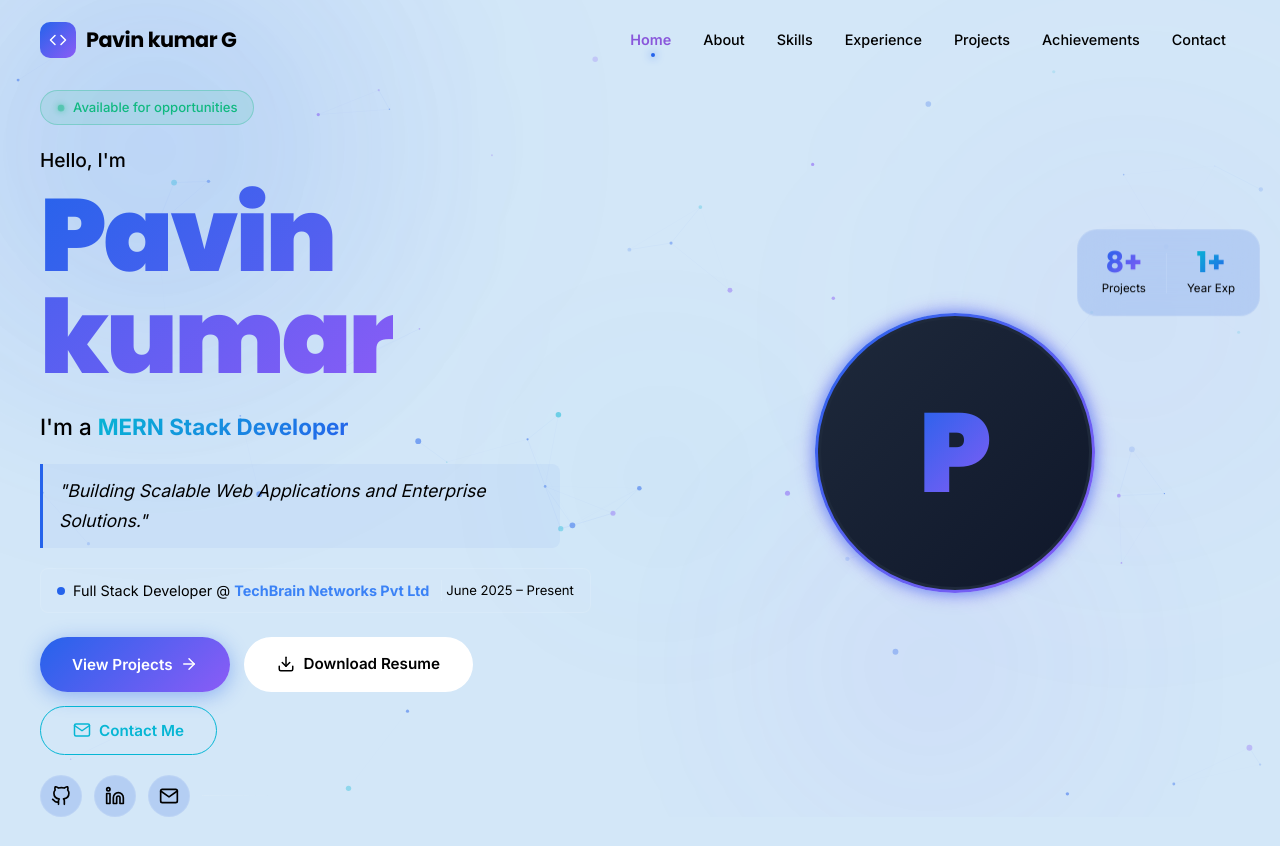
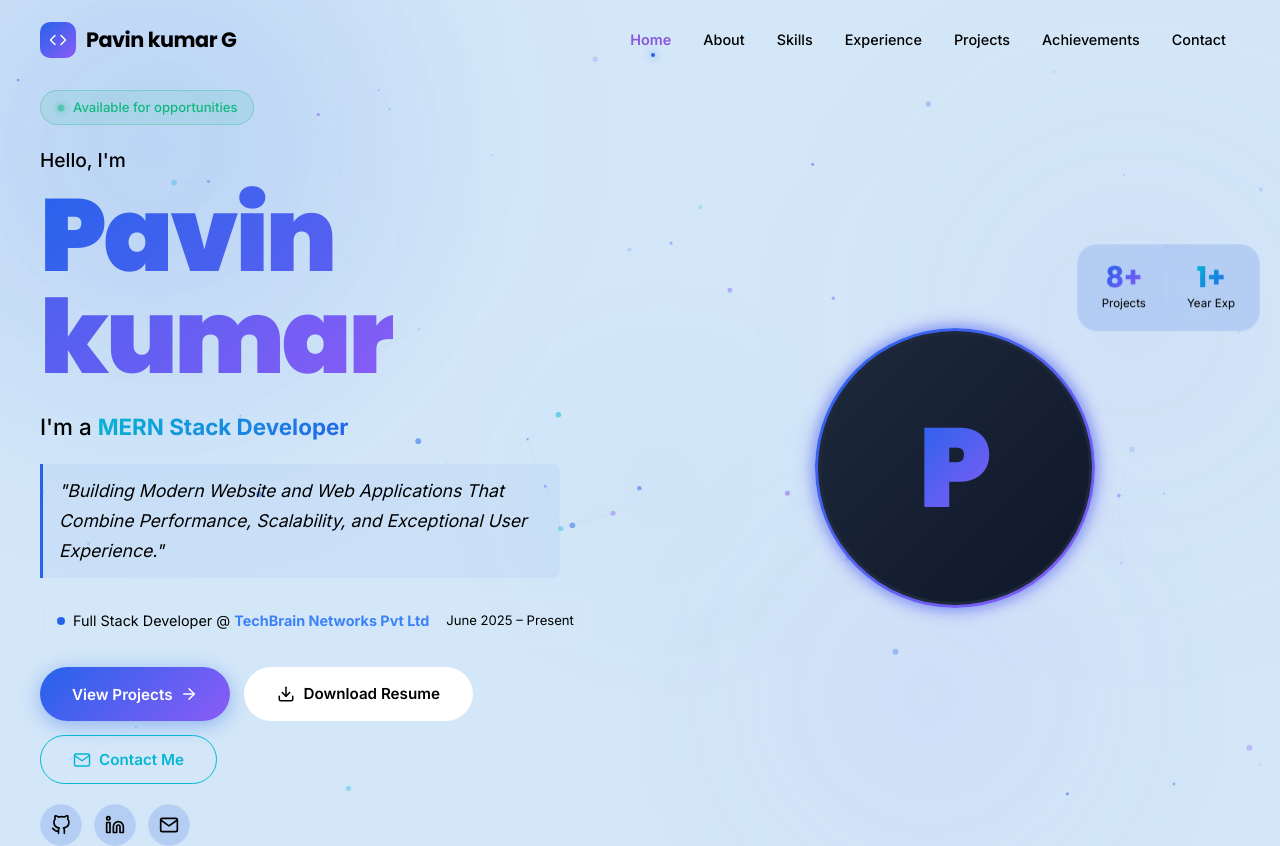
Before and after one commit to pavintechbrainnetworks-prog/Pavin-portfolio, a React (Vite) app: page / in a window 1280 px wide. Shown: the top 846 px of the page. Built offline with nearby package versions, Linux system fonts and the light colour scheme.

Commit message:
email response

```diff
--- a/src/components/Hero/Hero.jsx
+++ b/src/components/Hero/Hero.jsx
@@ -151,7 +151,7 @@ export default function Hero() {
 
           {/* Headline */}
           <motion.p variants={itemVariants} className="hero__headline">
-            "Building Scalable Web Applications and Enterprise Solutions."
+            "Building Modern Website and Web Applications That Combine Performance, Scalability, and Exceptional User Experience."
           </motion.p>
 
           {/* Company */}
```
